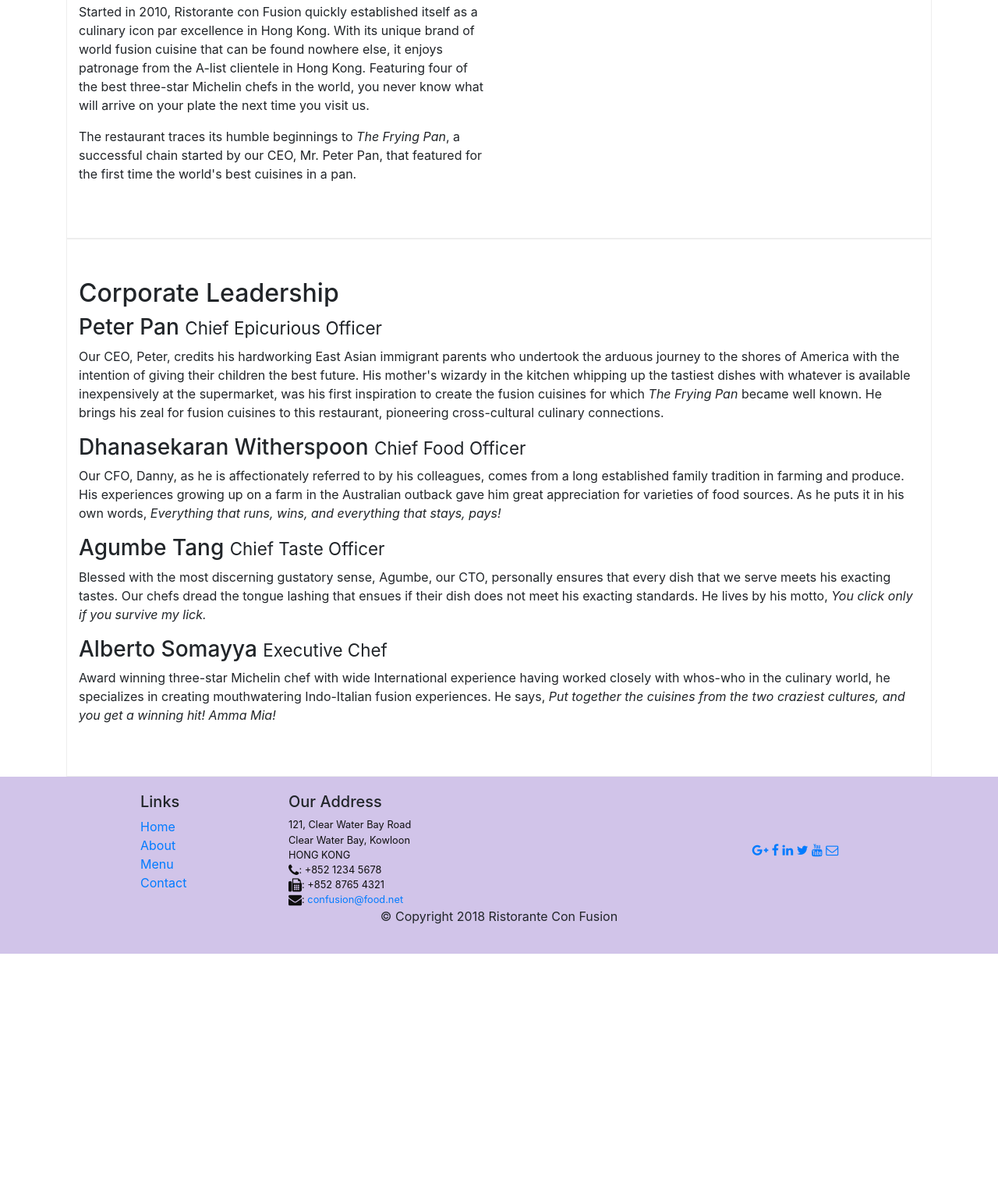
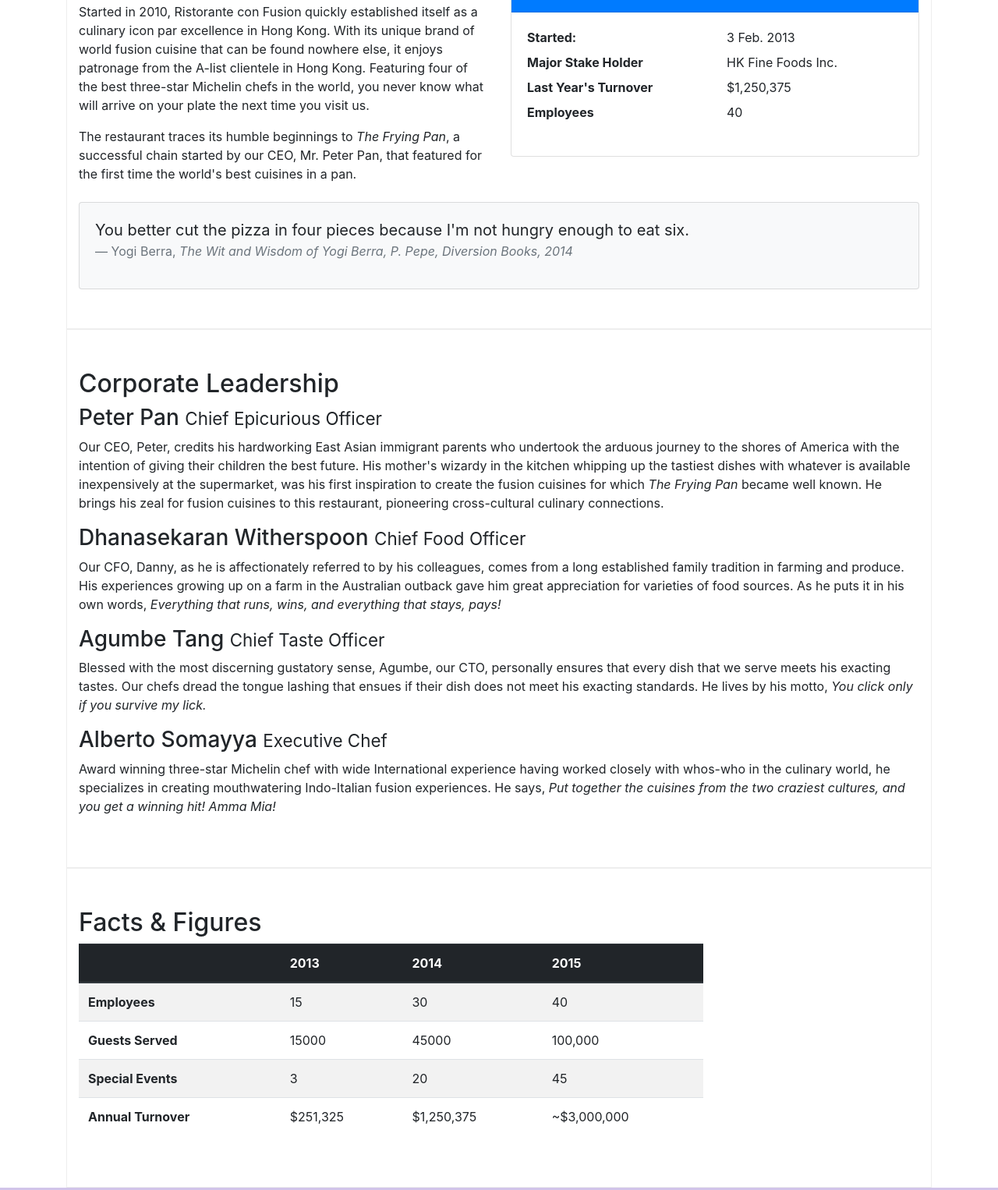
Before and after one commit to jubna/CourseraFullStack, a website: page Bootstrap4/conFusion/aboutus.html in a window 1280 px wide. Shown: the part 599-2125 px from the top of the page at 78% size. Before the commit the page ends 1822 px from the top, so only its background shows below. Drawn offline with nearby package versions, Linux system fonts and the light colour scheme.

Commit message:
added tables &card in aboutus.html

```diff
--- a/Bootstrap4/conFusion/aboutus.html
+++ b/Bootstrap4/conFusion/aboutus.html
@@ -67,7 +67,36 @@
                 <p>The restaurant traces its humble beginnings to <em>The Frying Pan</em>, a successful chain started by our CEO, Mr. Peter Pan, that featured for the first time the world's best cuisines in a pan.</p>
             </div>
             <div class="col-12 col-sm-6">
+                <div class="card">
+                    <h3 class="card-header bg-primary text-white">Facts at a Glance</h3>
+                    <div class="card-body">
+                        <dl class="row">
+                            <dt class="col-6">Started:</dt>
+                            <dd class="col-6">3 Feb. 2013</dd>
+                            <dt class="col-6">Major Stake Holder</dt>
+                            <dd class="col-6">HK Fine Foods Inc.</dd>
+                            <dt class="col-6">Last Year's Turnover</dt>
+                            <dd class="col-6">$1,250,375</dd>
+                            <dt class="col-6">Employees</dt>
+                            <dd class="col-6">40</dd>
+                        </dl>
+                    </div>
+                </div>
             </div>
+
+            <div class="col-12 mt-2">
+                <div class="card card-body bg-light">
+                    <blockquote class="blockquote">
+                        <p class="mb-0">You better cut the pizza in four pieces because
+                            I'm not hungry enough to eat six.</p>
+                        <footer class="blockquote-footer">Yogi Berra,
+                         <cite title="Source Title">The Wit and Wisdom of Yogi Berra,
+                            P. Pepe, Diversion Books, 2014</cite>
+                            </footer>
+                    </blockquote>
+                </div>
+             </div>
+
         </div>
 
 
@@ -84,6 +113,53 @@
                 <p class="d-none d-sm-block">Award winning three-star Michelin chef with wide International experience having worked closely with whos-who in the culinary world, he specializes in creating mouthwatering Indo-Italian fusion experiences. He says, <em>Put together the cuisines from the two craziest cultures, and you get a winning hit! Amma Mia!</em></p>
             </div>
        </div>
+
+       <div class="row row-content">
+            <div class="col-12 col-sm-9">
+                <h2>Facts &amp; Figures</h2>
+                <div class="table-responsive">
+                    <table class="table table-striped">
+                        <thead class="thead-dark">
+                            <tr>
+                                <th>&nbsp;</th>
+                                <th>2013</th>
+                                <th>2014</th>
+                                <th>2015</th>
+                            </tr>
+                        </thead>
+                        <tbody>
+                            <tr>
+                                <th>Employees</th>
+                                <td>15</td>
+                                <td>30</td>
+                                <td>40</td>
+                            </tr>
+                            <tr>
+                                <th>Guests Served</th>
+                                <td>15000</td>
+                                <td>45000</td>
+                                <td>100,000</td>
+                            </tr>
+                            <tr>
+                                <th>Special Events</th>
+                                <td>3</td>
+                                <td>20</td>
+                                <td>45</td>
+                            </tr>
+                            <tr>
+                                <th>Annual Turnover</th>
+                                <td>$251,325</td>
+                                <td>$1,250,375</td>
+                                <td>~$3,000,000</td>
+                            </tr>
+                        </tbody>
+                    </table>
+                </div>
+            </div>
+            <div class="col-12 col-sm-3">
+            </div>
+       </div>
+
 
     </div>
 
--- a/Bootstrap4/conFusion/css/style.css
+++ b/Bootstrap4/conFusion/css/style.css
@@ -1,6 +1,6 @@
 body{
     padding-top: 50px ;
-    z-index: 0 .;
+    z-index: 0 ;
 }
 .row-header{
     margin: 0 auto;
@@ -12,7 +12,7 @@ body{
     border: 1px ridge;
     min-height: 400px;
 }
-footer{
+.footer{
     margin: 0 auto;
     background-color: #D1C4E9;;
     padding: 20px 0;
```
